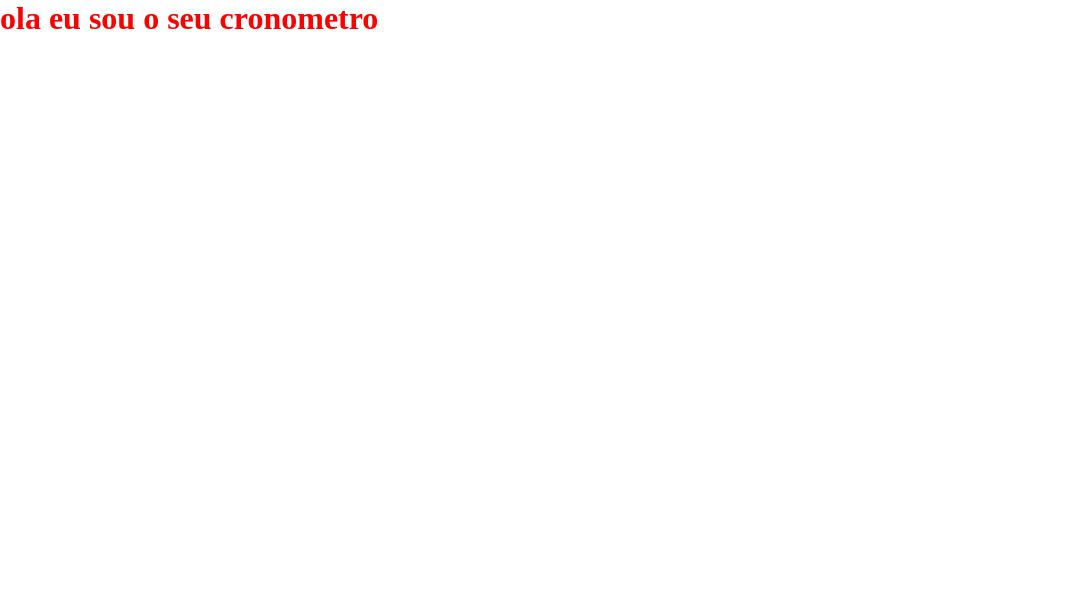
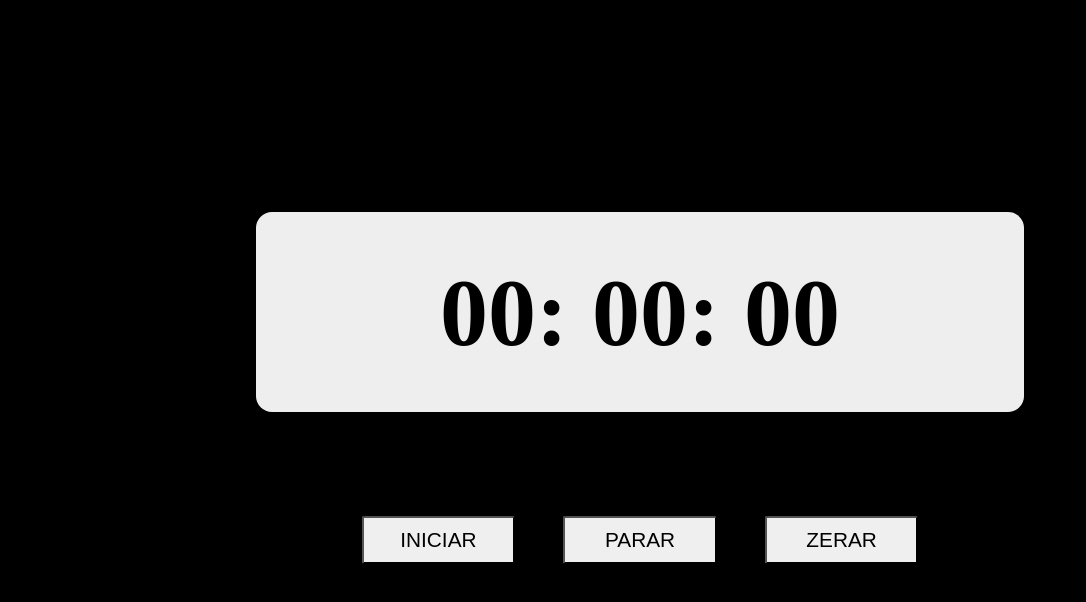
Before and after one commit to gooncalvesgaby/cronometro, a React (Vite) app: page / in a window 1280 px wide. Shown: the top 602 px of the page, without its empty margins (0-1086 px from the left). Built offline with nearby package versions, Linux system fonts and the light colour scheme.

Commit message:
montando esqueleto do cronometro

```diff
--- a/src/Components/Cronometro/Header.jsx
+++ b/src/Components/Cronometro/Header.jsx
@@ -1,10 +1,24 @@
 import React from "react"
 import * as S from "./HeaderStyle.jsx"
+// import React, { useState } from 'react'
 
 function Header() {
     return(
         <S.StyleHeader>
-            <S.H1>ola eu sou o seu cronometro</S.H1>
+            <S.Div>
+                <S.H2>00: 00: 00</S.H2>
+            </S.Div>
+            <S.Section>
+                <S.Button>
+                    INICIAR
+                </S.Button>
+                <S.Button>
+                    PARAR
+                </S.Button>
+                <S.Button>
+                    ZERAR
+                </S.Button>
+                </S.Section>
         </S.StyleHeader>
     )
 }
--- a/src/Components/Cronometro/HeaderStyle.jsx
+++ b/src/Components/Cronometro/HeaderStyle.jsx
@@ -1,9 +1,37 @@
 import styled from "styled-components"
 
 export const StyleHeader = styled.header`
-
+height: 100vh;
+background-color: black;
+display: flex;
+justify-content: center;
+align-items: center;
+flex-direction: column;
 `
 
-export const H1 = styled.h1`
-color: red;
+export const Div = styled.div`
+width: 60vw;
+height: 25vh;
+border-radius: 1rem;
+background-color: #EEEEEE;
+display: flex;
+align-items: center;
+justify-content: center;
 `
+
+export const H2 = styled.h2`
+color: black;
+font-size: 6rem;
+`
+
+export const Section = styled.section`
+margin-top: 5rem;
+`
+
+export const Button = styled.button`
+width: 12vw;
+height: 6vh;
+border-radius: 3%;
+font-size: 1.3rem;
+margin: 1.5rem;
+`
```
